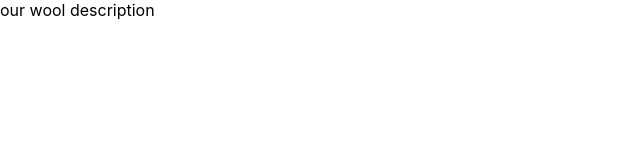
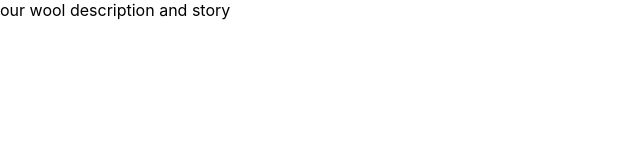
Before and after one commit to GoranAviani/react_web, a React (Create React App) app: page /our_wool in a window 1280 px wide. Shown: the top 160 px of the page, without its empty margins (0-640 px from the left). Built offline with nearby package versions, Linux system fonts and the light colour scheme.

Commit message:
Building index page

```diff
--- a/src/components/QuickFacts/ExtraPages/OurWool.js
+++ b/src/components/QuickFacts/ExtraPages/OurWool.js
@@ -4,7 +4,7 @@ const OurWool = () => {
 
     return (
         <>
-            our wool description
+            our wool description and story
         </>
     )
 }
```
